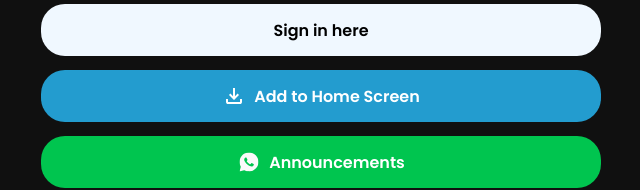
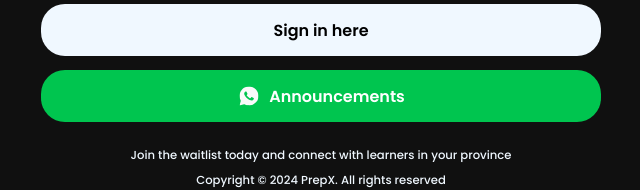
Before and after one commit to joeokat/PrepX, a plain HTML site: page index.html in a window 1280 px wide. Shown: the part 408-598 px from the top of the page, without its empty margins (319-959 px from the left). Drawn offline with Linux system fonts and the light colour scheme.

Commit message:
Update index.html

```diff
--- a/index.html
+++ b/index.html
@@ -26,7 +26,7 @@
             </div>
 
             <a class="subscribe-btn" href="/home.html"> Sign in here </a>
-             <a class="telegram-btn" id="installLink" href="#">
+             <a class="telegram-btn" id="installLink" href="#" style="display: none;">
                 <img src="/assets/download.svg" alt="install"> Add to Home Screen
             </a>
             <a class="whatsapp-btn" href="https://whatsapp.com/channel/0029VaeRav7JuyAImX0dzq0N">
```
